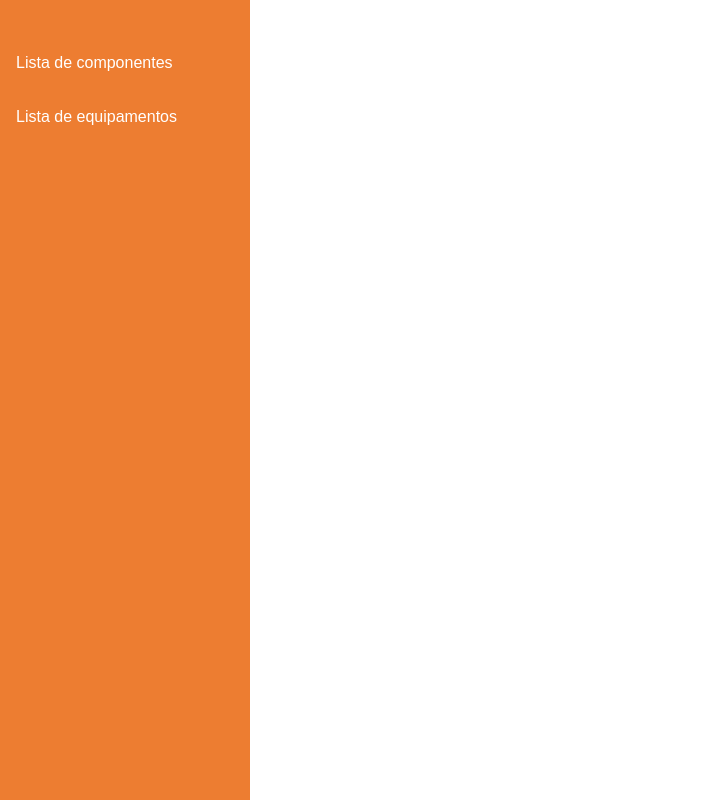
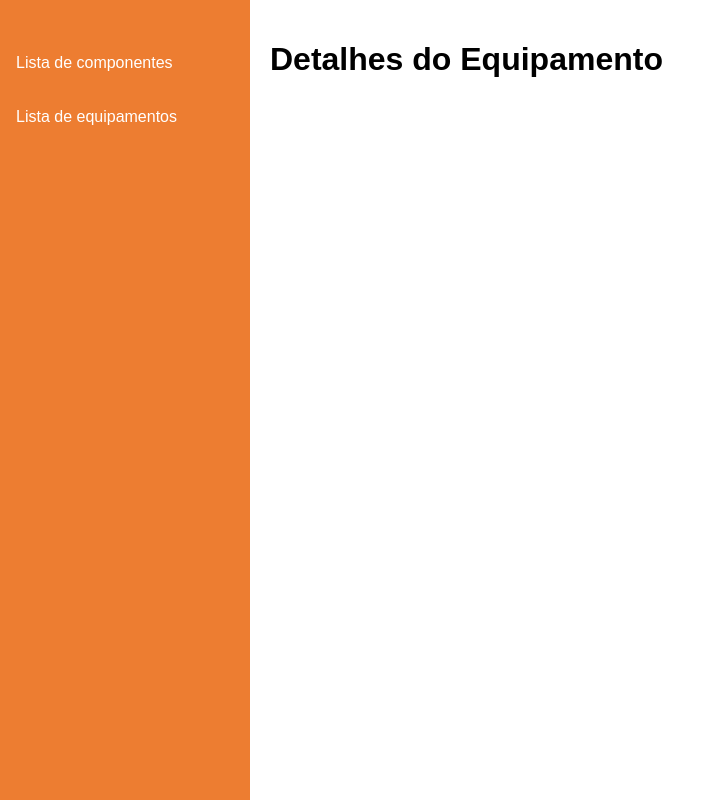
Before and after one commit to Raster728/bd2_final, a Django app: template Django/bd2_final/bd2_final/templates/editar_registro.html in a window 1280 px wide. Shown: the whole page, without its empty margins (0-708 px from the left). Run offline with Django 4.2, Linux system fonts and the light colour scheme; the template is opened without the code that fills it, so the values that code supplies are empty.

Commit message:
editar 1

```diff
--- a/Django/bd2_final/bd2_final/templates/editar_registro.html
+++ b/Django/bd2_final/bd2_final/templates/editar_registro.html
@@ -55,6 +55,28 @@
     {% include 'sidebar.html' %}
 
 
+    <div class="content">
+        <h1>Detalhes do Equipamento</h1>
+        {% for equipamento in vista %}
+            <div>
+                <!-- Exibir os detalhes do equipamento -->
+                <p><strong>ID do Equipamento:</strong> {{ equipamento.0 }}</p>
+                <p><strong>Nome do Equipamento:</strong> {{ equipamento.1 }}</p>
+                <!-- Exibir outros detalhes do equipamento conforme necessário -->
+            </div>
+
+            <h2>Editar Nome do Equipamento</h2>
+
+            <!-- Formulário para editar o nome do equipamento -->
+            <form method="POST">
+                {% csrf_token %}
+                <label for="nome_equipamento">Novo Nome do Equipamento:</label>
+                <input type="text" id="nome_equipamento" name="nome_equipamento" value="{{ equipamento.1 }}">
+                <br><br>
+                <input type="submit" value="Salvar Alterações">
+            </form>
+        {% endfor %}
+    </div>
 </body>
 
 </html>
--- a/Django/bd2_final/bd2_final/views.py
+++ b/Django/bd2_final/bd2_final/views.py
@@ -73,7 +73,7 @@ def editar_equipamentos(request, equipamentos_id):
     else:
         form = Equipamentos()
 
-    return render(request, 'lista.html', {'form': form, 'vista': equipamentos, 'columns': columns})
+    return render(request, 'editar_registro.html', {'form': form, 'vista': equipamentos, 'columns': columns})
 
 
 
```
